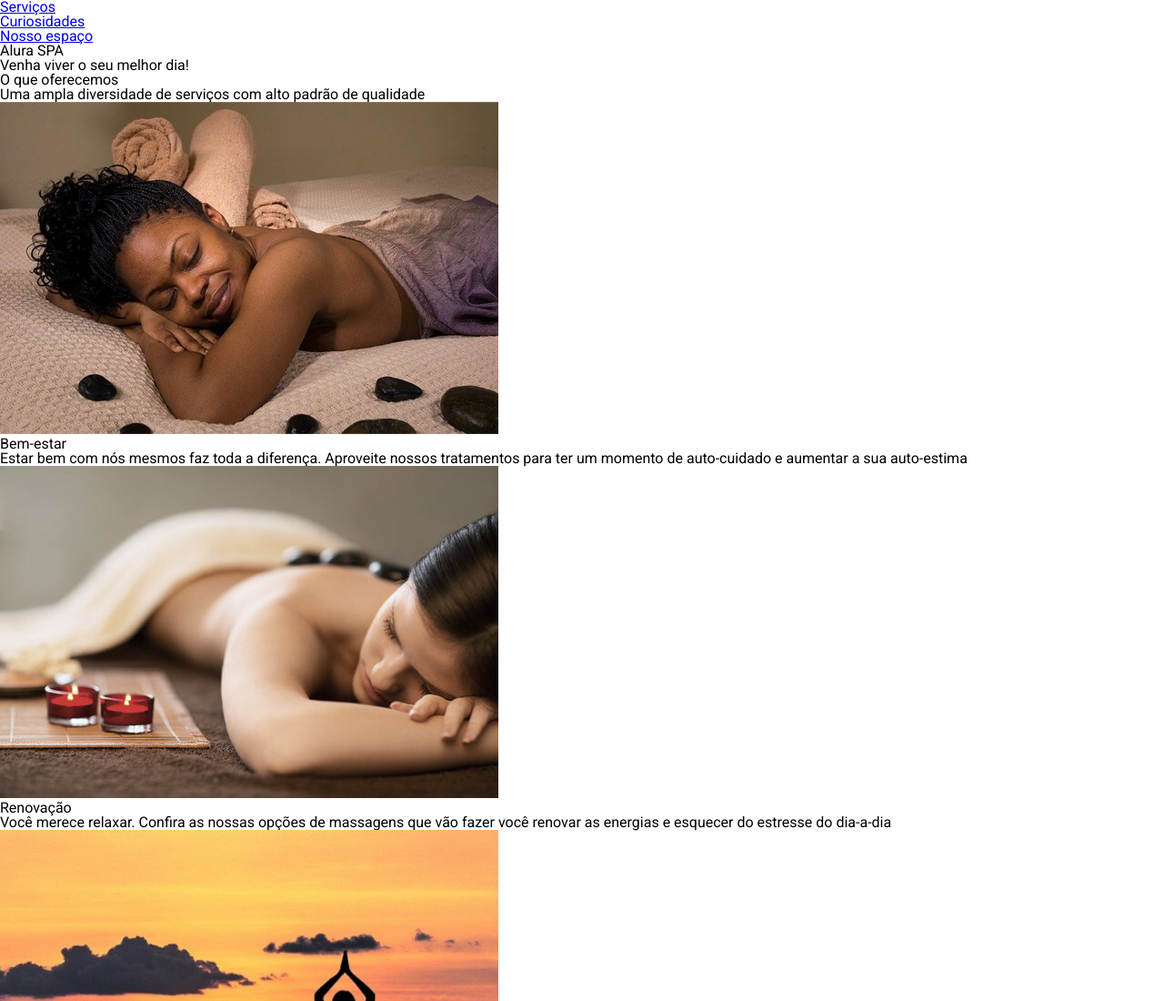
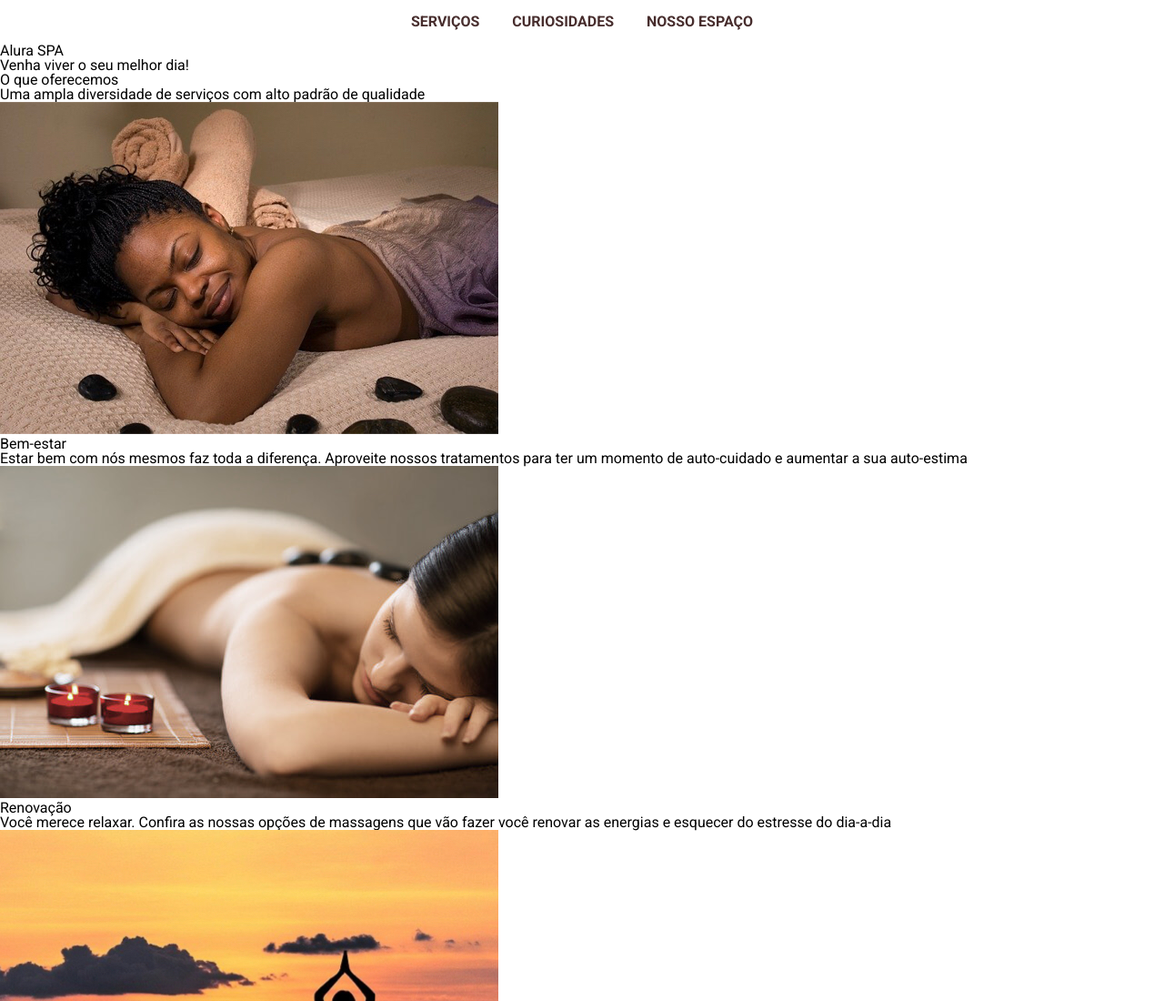
Before and after one commit to KaioJesus/alura-spa-projeto_inicial, a plain HTML site: page index.html in a window 1280 px wide. Shown: the top 1100 px of the page at 91% size. Drawn offline with nearby package versions, Linux system fonts and the light colour scheme.

Commit message:
add variaveis partial and styles in _navbar

```diff
--- a/index.html
+++ b/index.html
@@ -16,7 +16,6 @@
         integrity="sha512-1ycn6IcaQQ40/MKBW2W4Rhis/DbILU74C1vSrLJxCq57o941Ym01SwNsOMqvEBFlcgUa6xLiPY/NS5R+E6ztJQ=="
         crossorigin="anonymous" referrerpolicy="no-referrer" />
     <link rel="stylesheet" href="https://cdn.jsdelivr.net/npm/reset-css@5.0.1/reset.min.css">
-    <link rel="stylesheet" href="./styles/style.css">
     <link rel="stylesheet" href="./styles/style.css">
 </head>
 
--- a/styles/abstract/_base.scss
+++ b/styles/abstract/_base.scss
@@ -1,7 +1,8 @@
-// partial
-
-// aqui quem fica as variáveis
+@import './variaveis';
 
 html, body{
-    font-family: 'Roboto', sans-serif;
+    font-family: $fonte;
 }
+
+// partial
+// aqui quem fica as variáveis
--- /dev/null
+++ b/styles/abstract/_variaveis.scss
@@ -0,0 +1,4 @@
+$fonte: 'Roboto', sans-serif;
+$cor-primaria: #472D2D;
+$cor-secundaria: #704F4F;
+$cor-terciaria: #A77979;
--- a/styles/components/_navbar.scss
+++ b/styles/components/_navbar.scss
@@ -1,10 +1,23 @@
 // partials iniciam com "_"
+@import '../abstract/variaveis';
+// importando uma partial em uma partial
 
 nav{
     text-align: center;
     ul {
         li {
             display: inline-block;
+            padding: 1rem;
+            a{
+                text-decoration: none;
+                text-transform: uppercase;
+                font-weight: bold;
+                color: $cor-primaria;
+                &:hover {
+                    // seletor no sass, diferente do css padrão, usa-se o caracter &
+                    border-bottom: 2px solid $cor-secundaria;
+                }
+            }
         }
     }
 }
--- a/styles/style.scss
+++ b/styles/style.scss
@@ -1,2 +1,2 @@
-@import url("./abstract/_base.scss");
-@import url("./components/_navbar.scss");
+@import './abstract/base';
+@import './components/navbar';
```
Also changed, not shown: styles/style.css, 1 other file.
